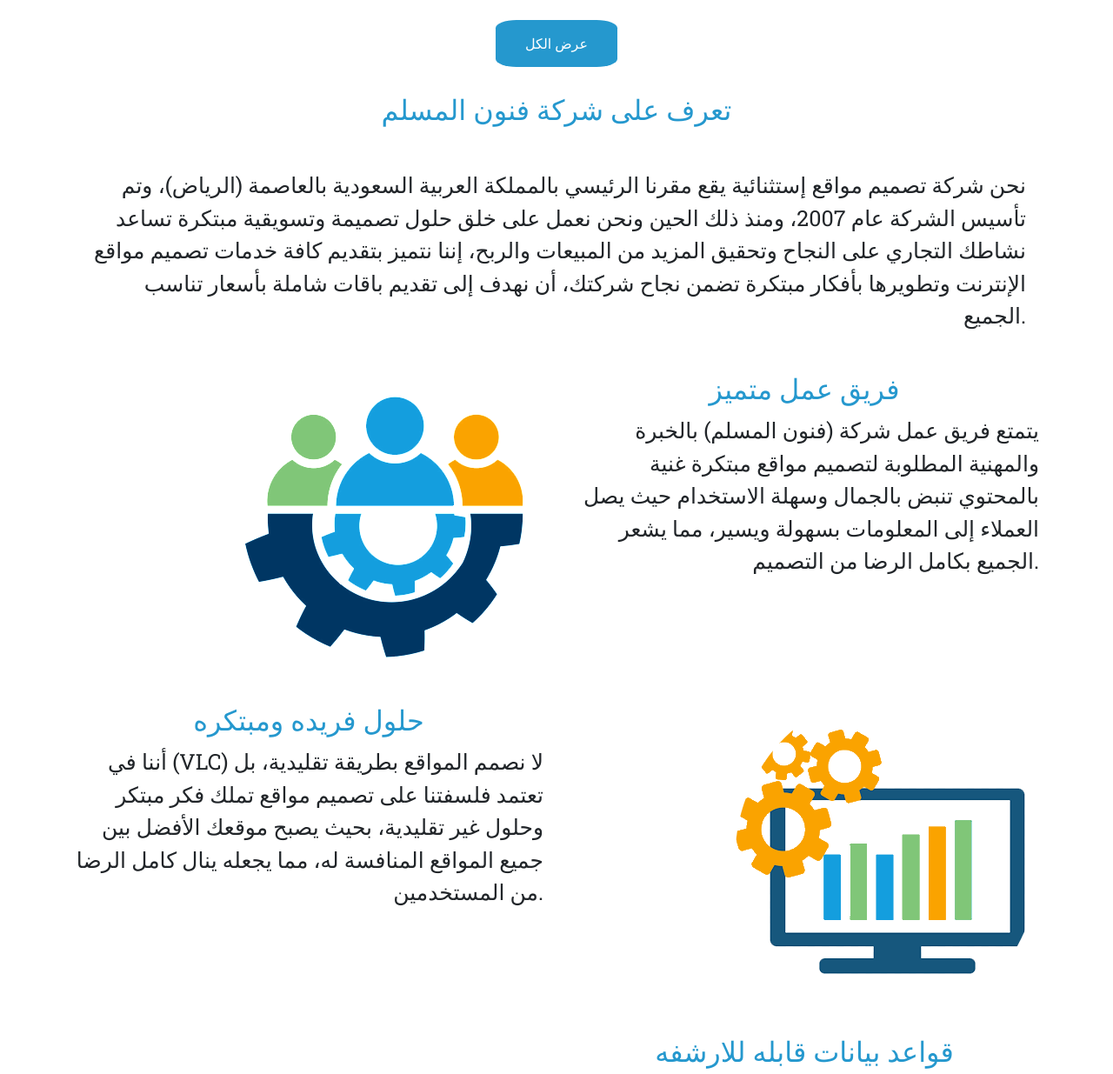
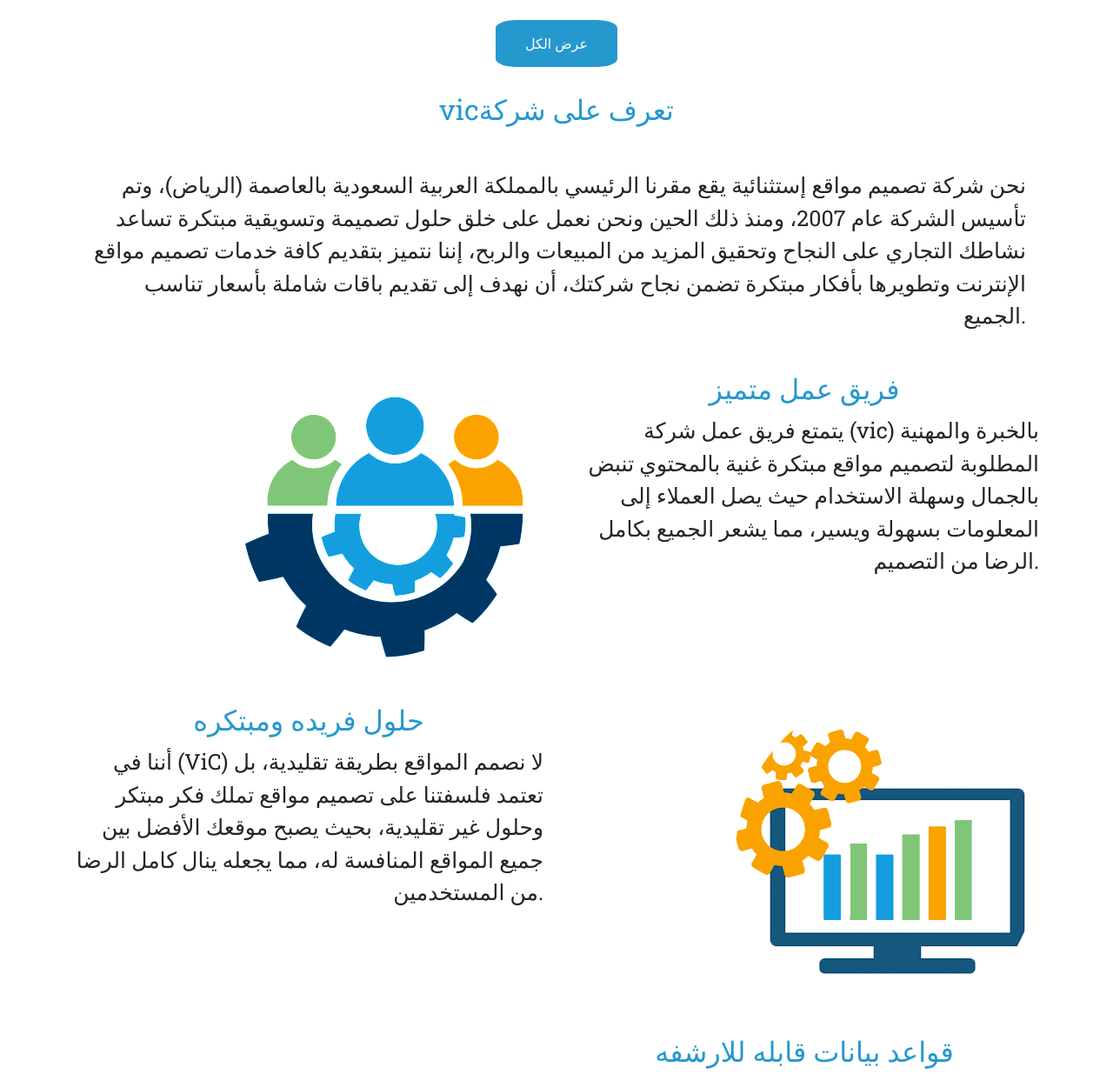
Before and after one commit to Alaaelzayat93/-Alaaelzayat93-vlc-, a plain HTML site: page index.html in a window 1280 px wide. Shown: the part 1282-2517 px from the top of the page at 87% size. Drawn offline with Linux system fonts and the light colour scheme; files that its build step writes are made by us from their sources.

Commit message:
تعليق

```diff
--- a/index.html
+++ b/index.html
@@ -262,8 +262,8 @@
   <div class="about">
     <div class="container">
       <div class="col-md-12">
-        <h1>تعرف على شركة فنون المسلم</h1>
-        <h2>فنون المسلم أكثر من مجرد شركة تصميم مواقع</h2>
+        <h1>vicتعرف على شركة </h1>
+        <h2>vic أكثر من مجرد شركة تصميم مواقع</h2>
         <p>نحن شركة تصميم مواقع إستثنائية يقع مقرنا الرئيسي بالمملكة العربية السعودية بالعاصمة (الرياض)، وتم تأسيس الشركة عام 2007، ومنذ ذلك الحين ونحن نعمل على خلق حلول تصميمة وتسويقية مبتكرة تساعد نشاطك التجاري على النجاح وتحقيق المزيد من المبيعات والربح، إننا نتميز بتقديم كافة خدمات تصميم مواقع الإنترنت وتطويرها بأفكار مبتكرة تضمن نجاح شركتك، أن نهدف إلى تقديم باقات شاملة بأسعار تناسب الجميع.</p>
       </div>
     </div>
@@ -278,7 +278,7 @@
        </div>
        <div class="col-md-6">
          <h1>فريق عمل متميز</h1>
-         <p class="para">يتمتع فريق عمل شركة (فنون المسلم) بالخبرة والمهنية المطلوبة لتصميم مواقع مبتكرة غنية بالمحتوي تنبض بالجمال وسهلة الاستخدام حيث يصل العملاء إلى المعلومات بسهولة ويسير، مما يشعر الجميع بكامل الرضا من التصميم.</p>
+         <p class="para">يتمتع فريق عمل شركة (vic) بالخبرة والمهنية المطلوبة لتصميم مواقع مبتكرة غنية بالمحتوي تنبض بالجمال وسهلة الاستخدام حيث يصل العملاء إلى المعلومات بسهولة ويسير، مما يشعر الجميع بكامل الرضا من التصميم.</p>
       </div>
      </div>
    </div>
@@ -289,7 +289,7 @@
     <div class="row">
       <div class="col-md-6">
         <h1>حلول فريده ومبتكره</h1>
-        <p class="para">أننا في (VLC) لا نصمم المواقع بطريقة تقليدية، بل تعتمد فلسفتنا على تصميم مواقع تملك فكر مبتكر وحلول غير تقليدية، بحيث يصبح موقعك الأفضل بين جميع المواقع المنافسة له، مما يجعله ينال كامل الرضا من المستخدمين.</p>
+        <p class="para">أننا في (ViC) لا نصمم المواقع بطريقة تقليدية، بل تعتمد فلسفتنا على تصميم مواقع تملك فكر مبتكر وحلول غير تقليدية، بحيث يصبح موقعك الأفضل بين جميع المواقع المنافسة له، مما يجعله ينال كامل الرضا من المستخدمين.</p>
      </div>
      <div class="col-md-6">
       <img src="images/تعرف علىنا/حلول فريدة ومبتكرة.png" class="circle">
@@ -359,6 +359,7 @@
 <!---offers-->
 <div class="offers">
   <div class="container">
+    <h1>عروضنا</h1>
     <div class="row">
     <div class="col-md-4">
         <img src="images/عروضنا/عرض الهويةf.jpg">
```
